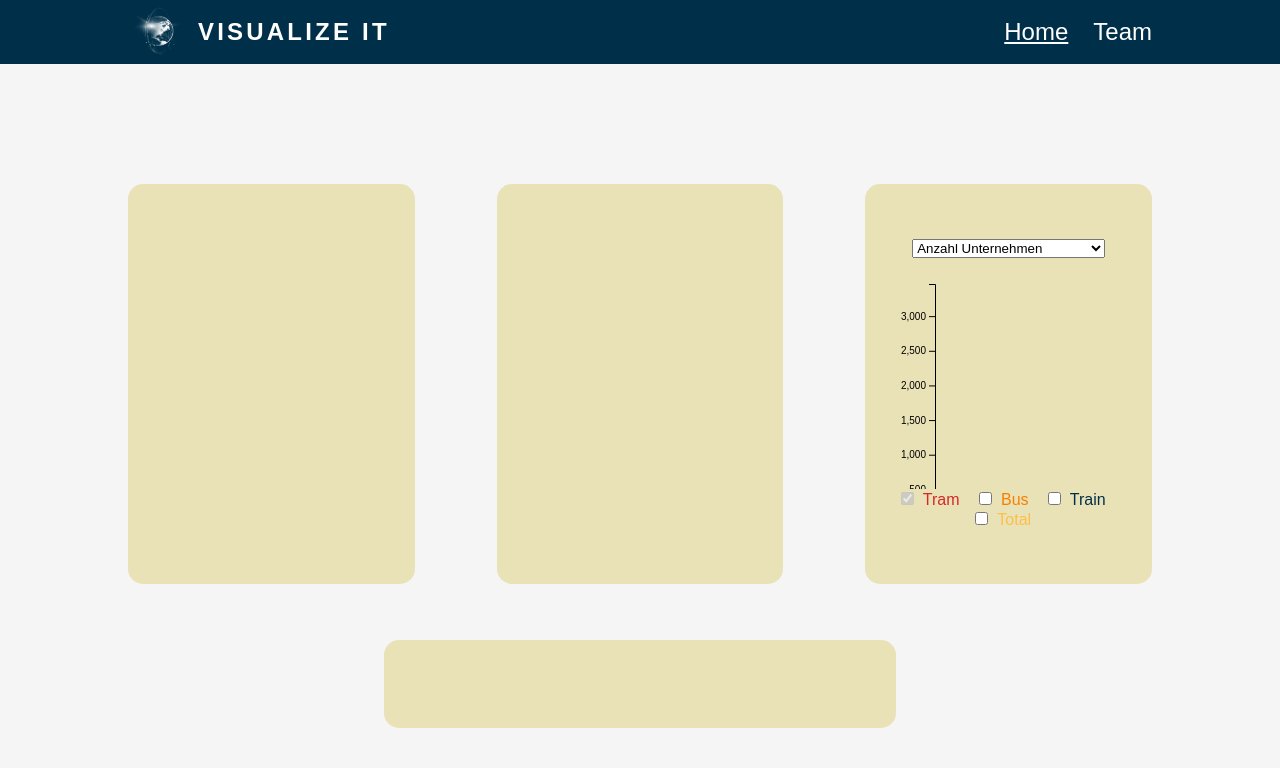
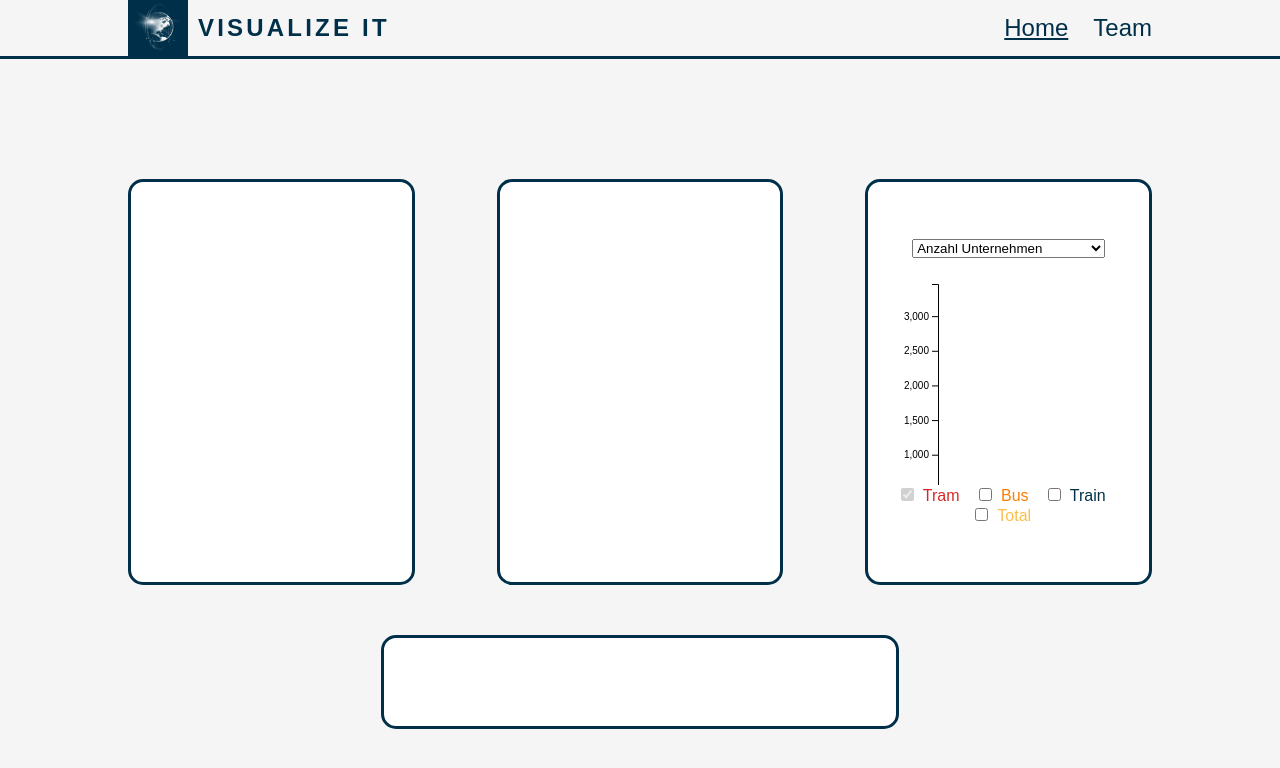
Before and after one commit to uzerterter/visualistation, a SvelteKit app: page / in a window 1280 px wide. Shown: the top 768 px of the page. Built offline with nearby package versions, Linux system fonts and the light colour scheme.

Commit message:
WIP, viz and layout styling

```diff
--- a/src/routes/+layout.svelte
+++ b/src/routes/+layout.svelte
@@ -42,10 +42,11 @@
     }
 
     .navbar {
-        background-color: var(--colorscheme-blue);
+        background-color: var(--colorscheme-grey);
         width: 100%;
-        height: 8vh;
-        color: white;
+        height: 7vh;
+        color: var(--colorscheme-blue);
+        border-bottom: 3px solid var(--colorscheme-blue);
     }
 
     .navbar-content {
@@ -72,6 +73,7 @@
         height: 60px;
         align-self: center;
         padding: auto;
+        background-color: var(--colorscheme-blue);
     }
 
     .logo {
@@ -85,7 +87,7 @@
     }
 
     .navbar-links a {
-        color: white;
+        color: var(--colorscheme-blue);
         margin-left: 25px; /* Add spacing between links */
         text-decoration: none;
     }
--- a/src/routes/+page.svelte
+++ b/src/routes/+page.svelte
@@ -12,22 +12,22 @@
 <div id="main">
     <!-- Three equally sized empty divs that take a third of the width of #main each -->
     <div class="visualizations">
-        <div class="left-viz">
+        <div class="left-viz viz-border">
 
         </div>
 
-        <div class="center-viz">
+        <div class="center-viz viz-border">
 
         </div>
 
-        <div class="right-viz">
+        <div class="right-viz viz-border">
             <div class="bar-chart-container">
                 <BarChart data={Data}/>
             </div>
         </div>
     </div>
     <div class="timeline">
-        <div class="timeline-viz">
+        <div class="timeline-viz viz-border">
 
         </div>
     </div>
@@ -54,11 +54,10 @@
         width: 33.33%;
         height: 50vh;
         float: left;
-        background-color: var(--colorscheme-sand);
+        background-color: white;
         display: flex;
         flex-direction: column;
         margin-top: 15vh;
-        border-radius: 15px; /* Add rounded borders */
     }
 
     .left-viz {
@@ -84,9 +83,14 @@
     .timeline-viz {
         width: 50%;
         height: 50%;
-        background-color: var(--colorscheme-sand);
+        background-color: white;
+        margin-top: 2vh;
+    }
+
+    .viz-border {
+        border: solid 3px;
         border-radius: 15px; /* Add rounded borders */
-        margin-top: 2vh;
+        border-color: var(--colorscheme-blue);
     }
 
     .bar-chart-container {
```
